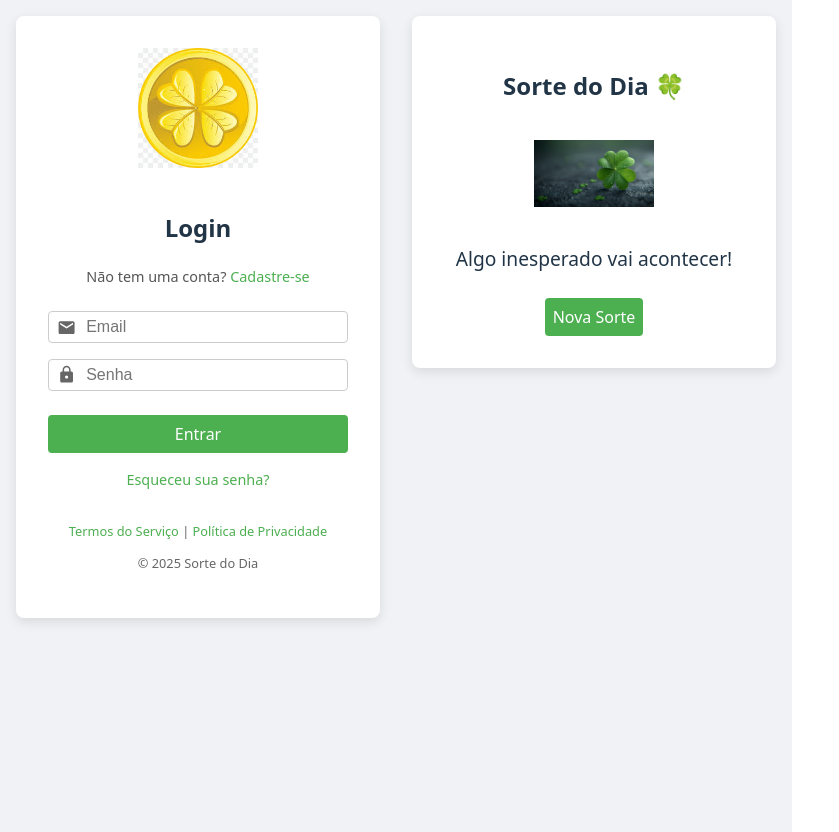
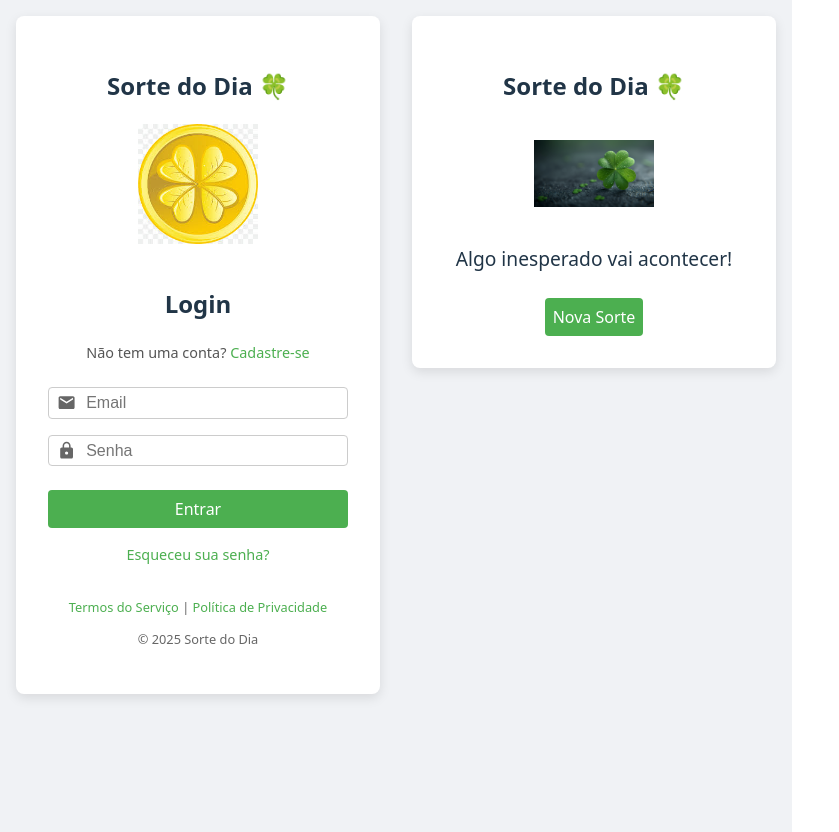
Before and after one commit to devoliveiracaetano/sorteioDoDia, a React (Vite) app: page / in a window 1280 px wide. Shown: the whole page, without its empty margins (0-839 px from the left). Built offline with nearby package versions, Linux system fonts and the light colour scheme.

Commit message:
Atualizacao da tela de login

```diff
--- a/src/components/Login.jsx
+++ b/src/components/Login.jsx
@@ -30,9 +30,9 @@ export default function Login() {
     <div style={styles.container}>
       {/* Cartão de Login */}
       <div style={styles.card}>
+        <h2>Sorte do Dia 🍀</h2> {/* 🔹 Agora fica acima do trevo */}
         <img src={trevoImg} alt="Trevo" style={styles.logo} />
         <h2>Login</h2>
-
         {/* Não tem conta */}
         <p style={styles.smallText}>
           Não tem uma conta?{" "}
@@ -40,7 +40,6 @@ export default function Login() {
             Cadastre-se
           </a>
         </p>
-
         <form onSubmit={handleLogin} style={styles.form}>
           {/* Input Email com ícone */}
           <div style={styles.inputGroup}>
@@ -72,7 +71,6 @@ export default function Login() {
             Entrar
           </button>
         </form>
-
         {/* Link de esqueci senha */}
         <div style={styles.links}>
           <p>
@@ -81,7 +79,6 @@ export default function Login() {
             </a>
           </p>
         </div>
-
         {/* Footer */}
         <footer style={styles.footer}>
           <p>
```
